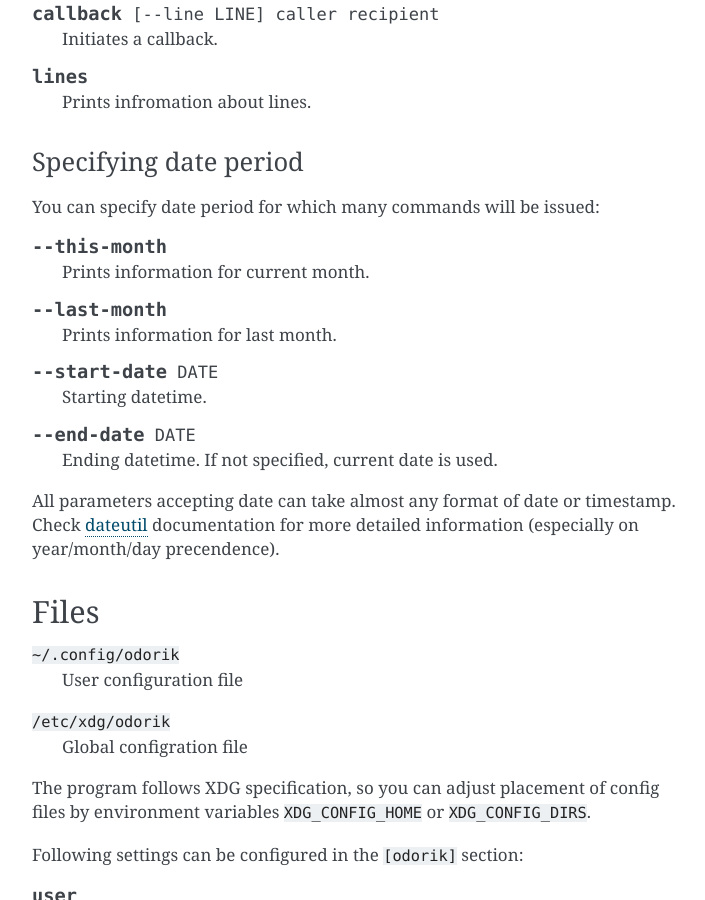
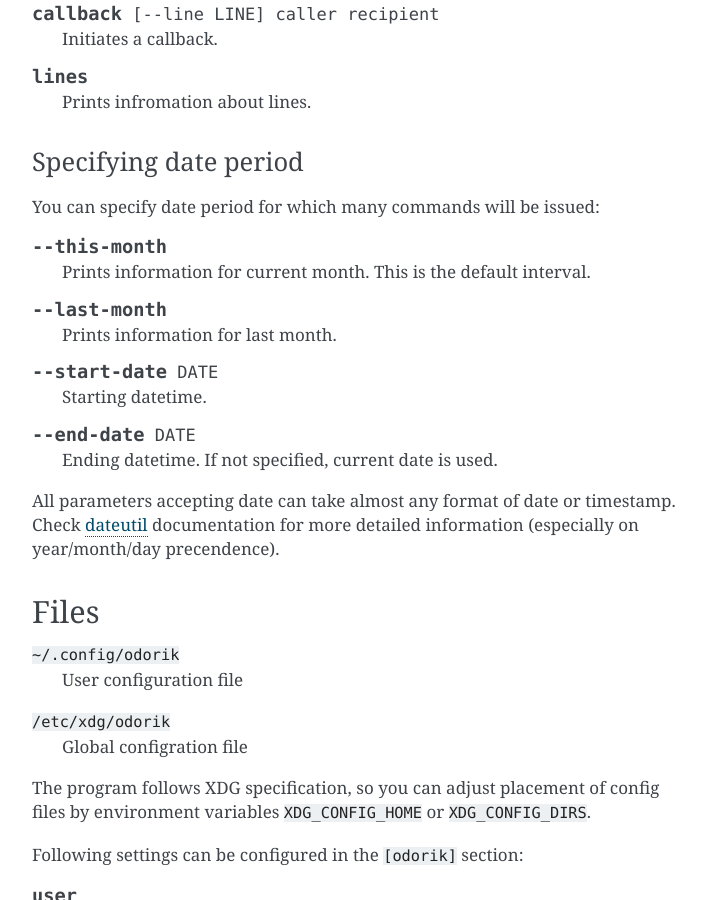
Before and after one commit to nijel/odorik, a Sphinx documentation site: the page built from docs/command.rst, in a window 1280 px wide and 900 px high, scrolled down 1645 px. Shown: the whole window, without its empty margins (388-1093 px from the left). Built offline with Sphinx 7.4.7, drawn with Linux system fonts in a browser that asks for light colours.

Commit message:
Document default
Signed-off-by: Michal Čihař <michal@cihar.com>

```diff
--- a/docs/command.rst
+++ b/docs/command.rst
@@ -102,7 +102,7 @@ You can specify date period for which many commands will be issued:
 
 .. option:: --this-month
 
-    Prints information for current month.
+    Prints information for current month. This is the default interval.
 
 .. option:: --last-month
 
```
